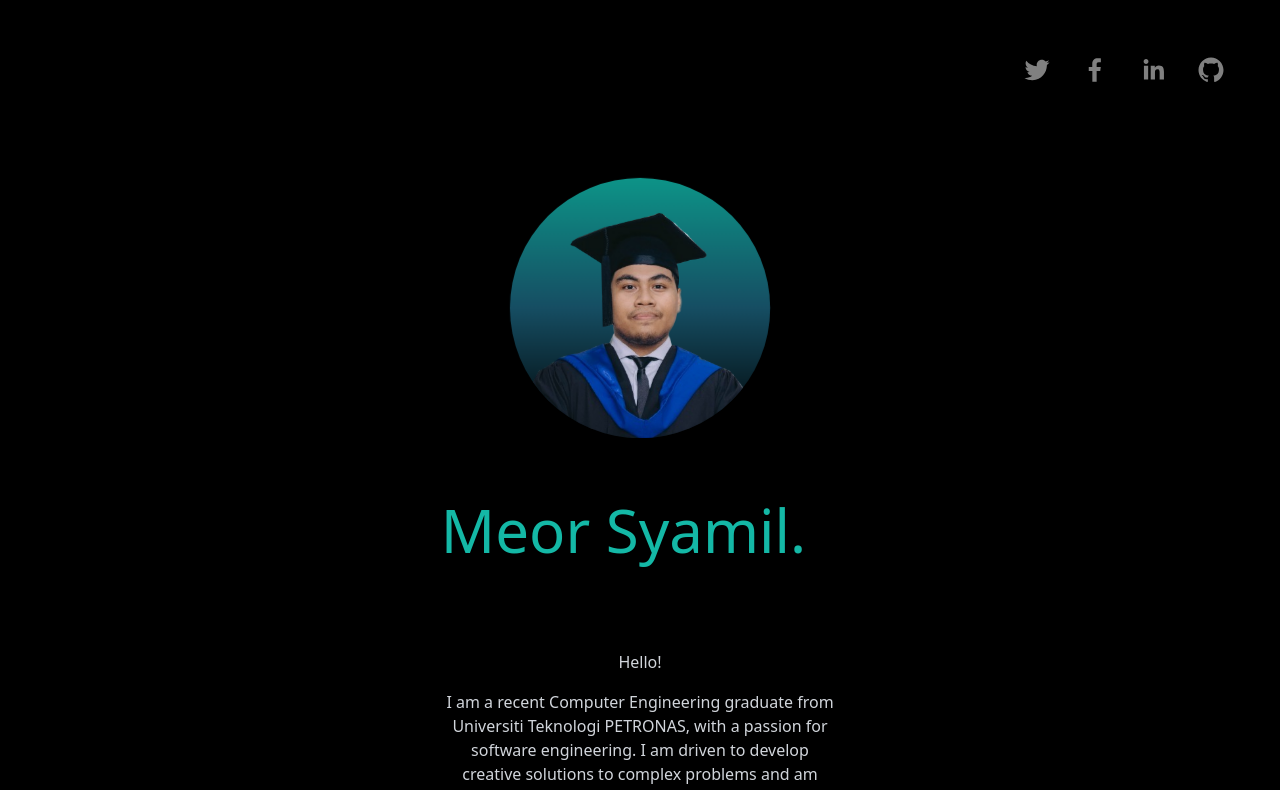
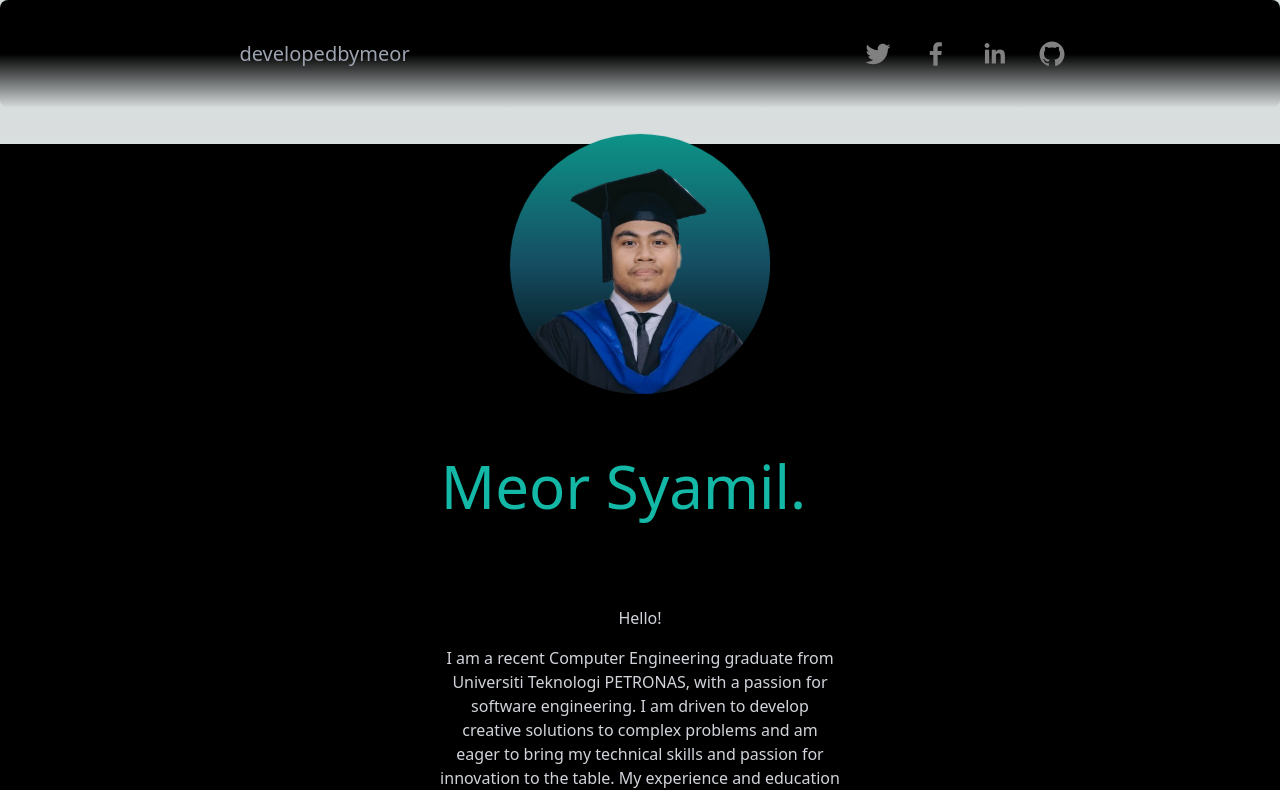
Before and after one commit to w30r/meor-next-portfolio, a Next.js app: page / in a window 1280 px wide. Shown: the top 790 px of the page. Built offline with nearby package versions, Linux system fonts and the light colour scheme.

Commit message:
fixed nav bar and motion abit

```diff
--- a/src/pages/index.js
+++ b/src/pages/index.js
@@ -33,15 +33,13 @@ export default function Home() {
           </Head>
           <main className=" bg-black px-10">
             <section className="min-h-screen">
-              <nav className="py-4 mb-12 flex justify-between">
-                <motion.h1
-                  initial={{ opacity: 0, x: -50 }}
-                  animate={{ opacity: 1, x: 0 }}
-                  transition={{ duration: 1.5 }}
-                  className="text-xl p-10 "
-                >
-                  developedbymeor
-                </motion.h1>
+              <motion.nav
+                initial={{ opacity: 0, y: -50 }}
+                animate={{ opacity: 1, y: 0 }}
+                transition={{ duration: 1.5 }}
+                className="bg-gradient-to-b via-black from-black to-transparent mb-2 border-gray-300 rounded-lg flex w-full  justify-around top-0 left-0 fixed z-10"
+              >
+                <h1 className="text-xl p-10 text-gray-400">developedbymeor</h1>
                 <ul className="flex items-center">
                   <li className="px-1">
                     <SocialIcon
@@ -72,8 +70,8 @@ export default function Home() {
                     />
                   </li>
                 </ul>
-              </nav>
-              <div className="text-center flex items-center flex-col ">
+              </motion.nav>
+              <div className="text-center flex items-center flex-col mt-36">
                 <motion.div
                   initial={{ scale: 1.1 }}
                   animate={{ scale: 1 }}
```
